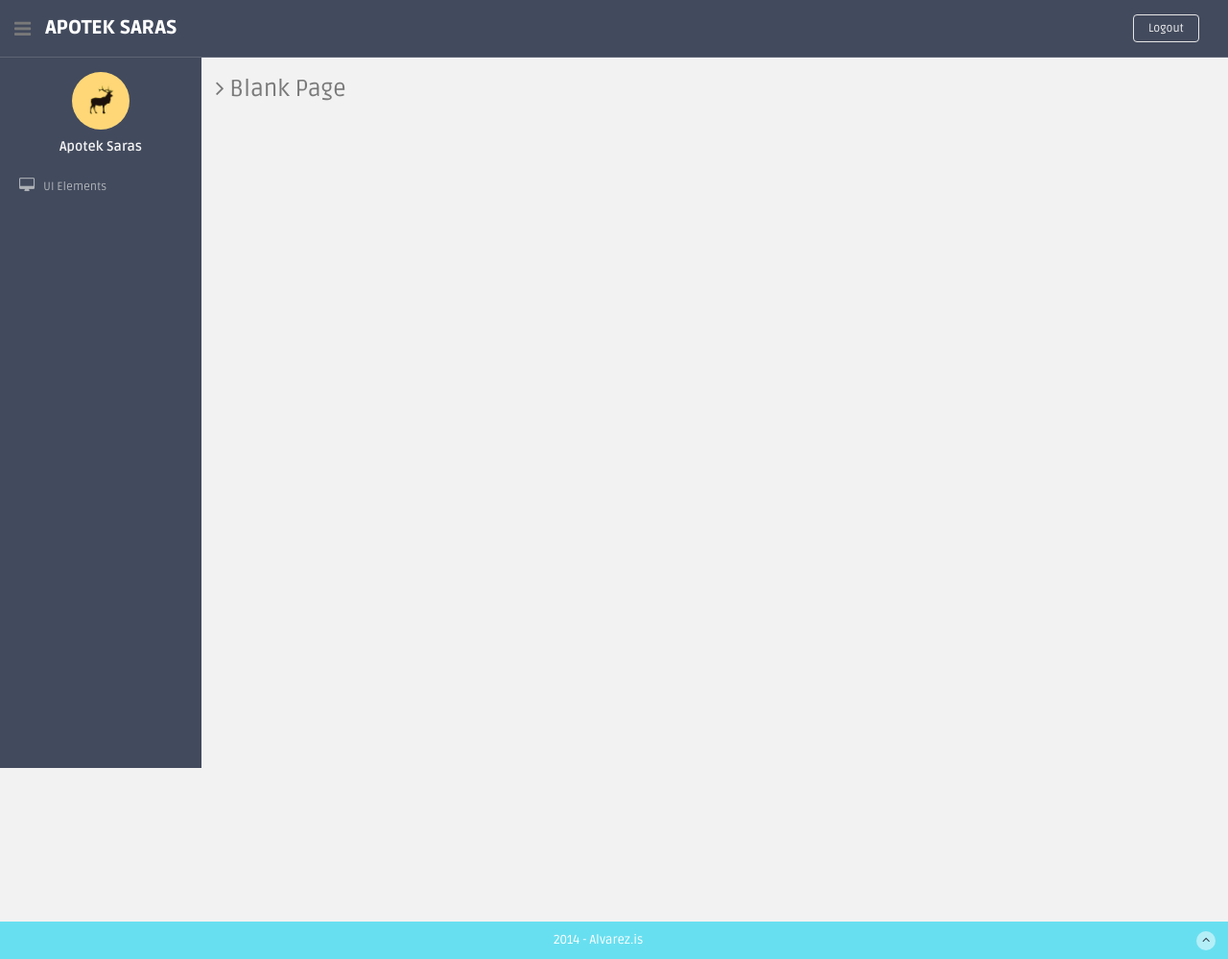
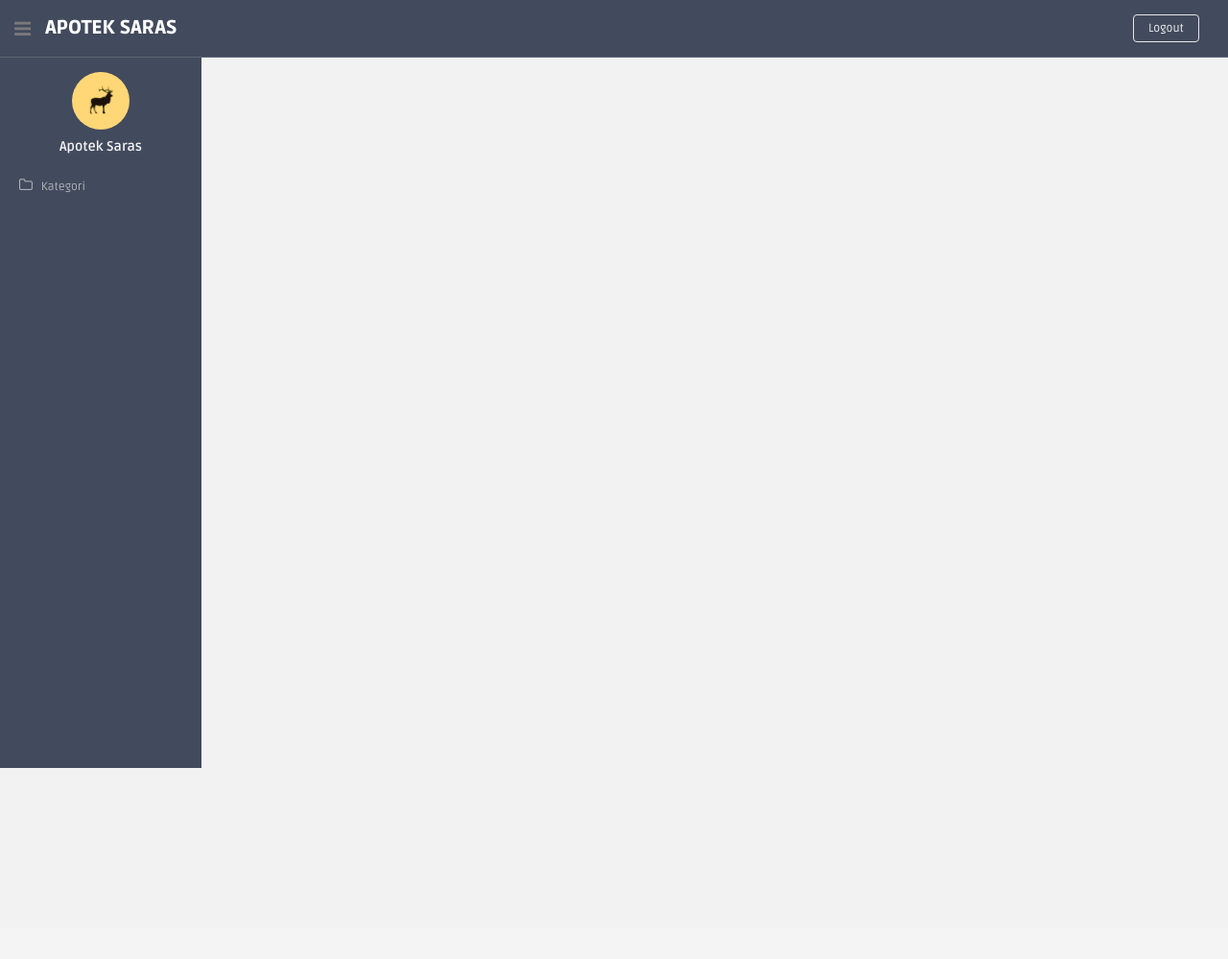
Before and after one commit to aslamhadi/PosDjangoApi, a Django app: template pos_app/front_end/templates/base.html in a window 1280 px wide. Shown: the whole page at 96% size. After the commit the page ends 800 px from the top, so only its background shows below. Run offline with Django 3.2, Linux system fonts and the light colour scheme; the template is opened without the code that fills it, so the values that code supplies are empty; some libraries are stand-ins or nearby versions.

Commit message:
Fix indentation theme

```diff
--- a/pos_app/front_end/templates/base.html
+++ b/pos_app/front_end/templates/base.html
@@ -14,7 +14,7 @@
     <!-- Bootstrap core CSS -->
     <link href="{% static 'assets/css/bootstrap.min.css' %}" rel="stylesheet">
     <!--external css-->
-    <link href="{% static 'assets/font-awesome/css/font-awesome.css' %}" rel="stylesheet" />
+    <link href="{% static 'assets/font-awesome/css/font-awesome.css' %}" rel="stylesheet"/>
 
     <!-- Custom styles for this template -->
     <link href="{% static 'assets/css/style.css' %}" rel="stylesheet">
@@ -29,7 +29,7 @@
 
 <body>
 
-  <section id="container" >
+<section id="container">
     <!-- **********************************************************************************************************************************************************
     TOP BAR CONTENT & NOTIFICATIONS
     *********************************************************************************************************************************************************** -->
@@ -40,6 +40,7 @@
         </div>
         <!--logo start-->
         <a href="index.html" class="logo"><b>Apotek Saras</b></a>
+
         <div class="top-menu">
             <ul class="nav pull-right top-menu">
                 <li><a class="logout" href="login.html">Logout</a></li>
@@ -53,22 +54,22 @@
     *********************************************************************************************************************************************************** -->
     <!--sidebar start-->
     <aside>
-          <div id="sidebar"  class="nav-collapse ">
+        <div id="sidebar" class="nav-collapse ">
             <!-- sidebar menu start-->
             <ul class="sidebar-menu" id="nav-accordion">
 
-              	  <p class="centered"><a href="profile.html"><img src="{% static 'assets/img/ui-sam.jpg' %}" class="img-circle" width="60"></a></p>
+                <p class="centered"><a href="profile.html"><img src="{% static 'assets/img/ui-sam.jpg' %}"
+                                                                class="img-circle" width="60"></a></p>
                 <h5 class="centered">Apotek Saras</h5>
 
                 <li class="sub-menu">
-                      <a href="javascript:;" >
-                          <i class="fa fa-desktop"></i>
-                          <span>UI Elements</span>
+                    <a href="javascript:;">
+                        <i class="fa fa-folder-o"></i>
+                        <span>Kategori</span>
                     </a>
                     <ul class="sub">
-                          <li><a  href="general.html">General</a></li>
-                          <li><a  href="buttons.html">Buttons</a></li>
-                          <li><a  href="panels.html">Panels</a></li>
+                        <li><a href="#/category/">Kategori</a></li>
+                        <li><a href="#/subcategory/">Subkategori</a></li>
                     </ul>
                 </li>
             </ul>
@@ -83,18 +84,22 @@
     <!--main content start-->
     <section id="main-content">
         <section class="wrapper site-min-height">
-          	<h3><i class="fa fa-angle-right"></i> Blank Page</h3>
-          	<div class="row mt">
-          		<div class="col-lg-12">
             {% block content %}{% endblock %}
-          		</div>
-          	</div>
-
-		</section><! --/wrapper -->
-      </section><!-- /MAIN CONTENT -->
+{#            <h3><i class="fa fa-angle-right"></i> Blank Page</h3>#}
+{##}
+{#            <div class="row mt">#}
+{#                <div class="col-lg-12">#}
+{#                    #}
+{#                </div>#}
+{#            </div>#}
+        </section>
+        <! --/wrapper -->
+    </section>
+    <!-- /MAIN CONTENT -->
 
     <!--main content end-->
     <!--footer start-->
+    <!--
     <footer class="site-footer">
         <div class="text-center">
             2014 - Alvarez.is
@@ -103,8 +108,27 @@
             </a>
         </div>
     </footer>
+    -->
     <!--footer end-->
 </section>
+
+<!-- Angularjs -->
+<script src="{% static 'bower_components/angular/angular.js' %}"></script>
+<script src="{% static 'bower_components/angular-route/angular-route.js' %}"></script>
+<script src="{% static 'bower_components/angular-cookies/angular-cookies.js' %}"></script>
+
+<script src="{% static 'angularjs/app.js' %}"></script>
+
+<!-- Controllers -->
+<script src="{% static 'angularjs/controllers/home.js' %}"></script>
+<script src="{% static 'angularjs/controllers/category.js' %}"></script>
+<script src="{% static 'angularjs/controllers/subcategory.js' %}"></script>
+<script src="{% static 'angularjs/controllers/unit-type.js' %}"></script>
+
+<!-- Services -->
+<script src="{% static 'angularjs/services/category.js' %}"></script>
+<script src="{% static 'angularjs/services/subcategory.js' %}"></script>
+<script src="{% static 'angularjs/services/unit-type.js' %}"></script>
 
 <!-- js placed at the end of the document so the pages load faster -->
 <script src="{% static 'assets/js/jquery.js' %}"></script>
```
Also changed, not shown: pos_app/front_end/templates/index.html (+0 -8 lines). Lines whose indentation alone changed are shown as unchanged.
